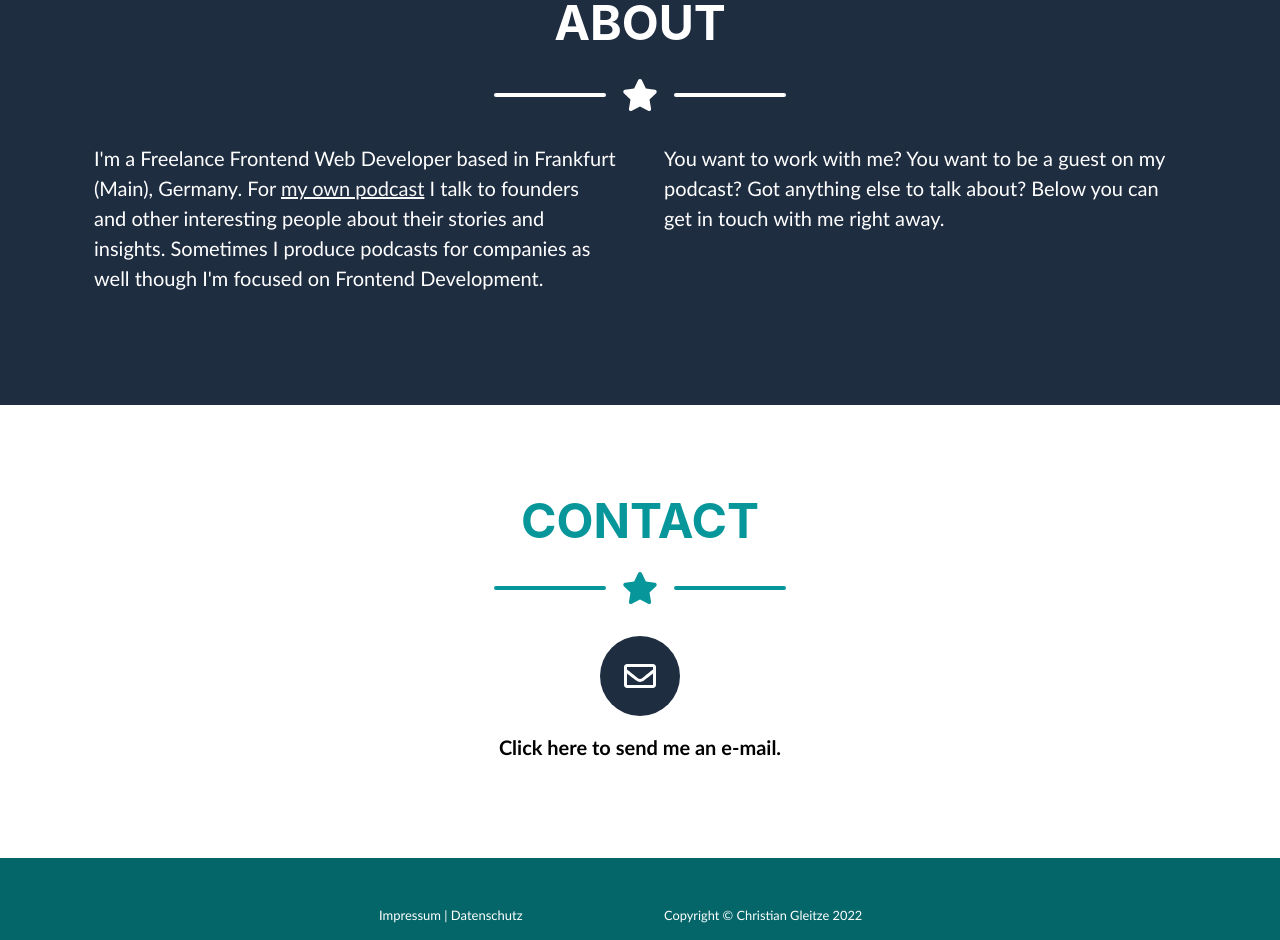
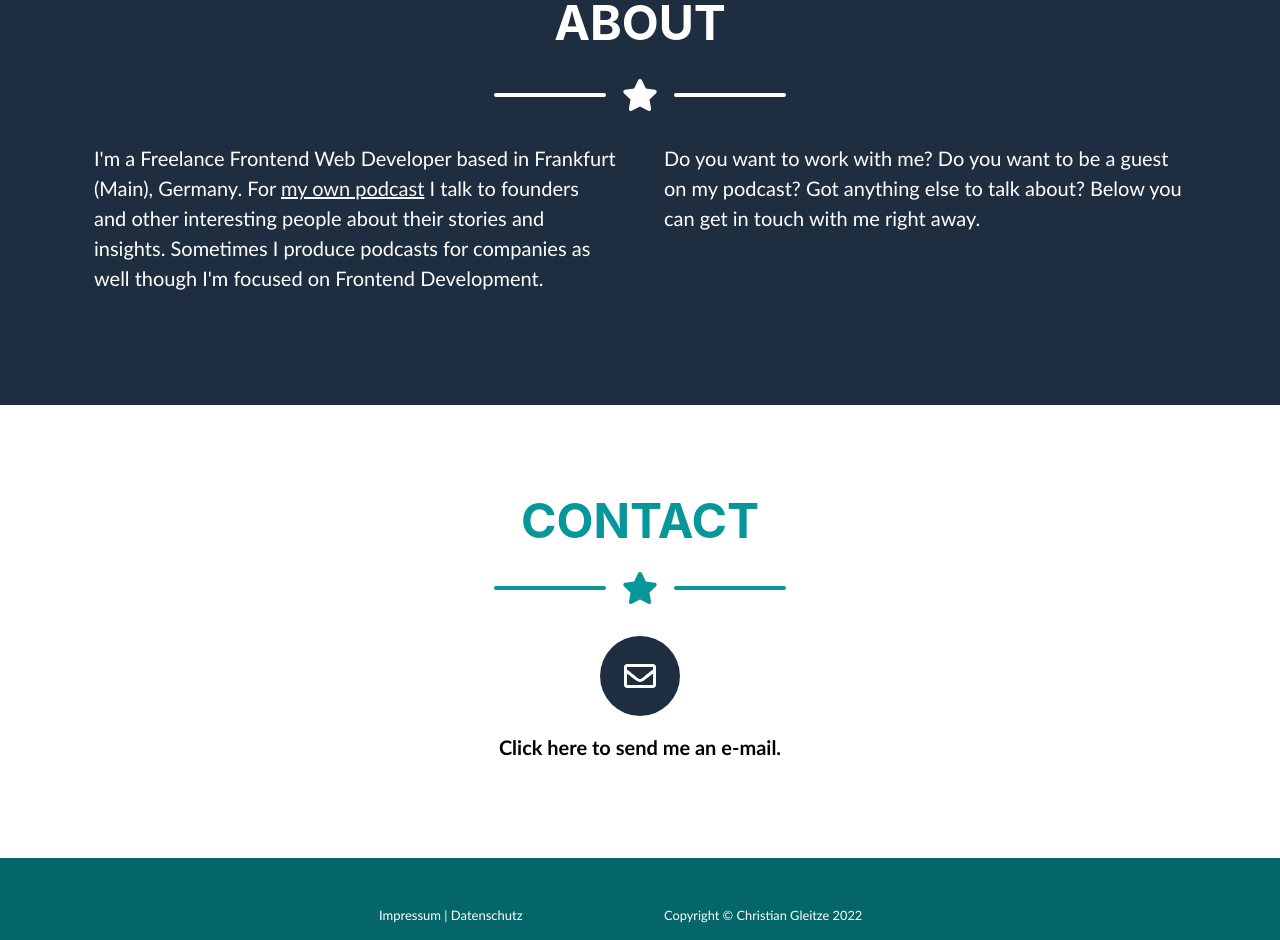
Before and after one commit to chrisgleitze/bootstrap-one-pager, a plain HTML site: page index.html in a window 1280 px wide. Shown: the part 1739-2679 px from the top of the page. Drawn offline with nearby package versions, Linux system fonts and the light colour scheme; a web font is replaced by a local one.

Commit message:
text correction in 'About'

```diff
--- a/index.html
+++ b/index.html
@@ -343,13 +343,14 @@
             <!-- About Section Content-->
             <div class="row">
                 <div class="col-6 ms-auto">
-                    <p class="lead">I'm a Freelance Frontend Web Developer based in Frankfurt (Main), Germany. For <a class="aboutlink"
-                            href="https://linktr.ee/ConnectingDotsPod" target="_blank">my own podcast</a> I
+                    <p class="lead">I'm a Freelance Frontend Web Developer based in Frankfurt (Main), Germany. For <a
+                            class="aboutlink" href="https://linktr.ee/ConnectingDotsPod" target="_blank">my own
+                            podcast</a> I
                         talk to founders and other interesting people about their stories and insights. Sometimes I
                         produce podcasts for companies as well though I'm focused on Frontend Development.</p>
                 </div>
                 <div class="col-6 ms-auto">
-                    <p class="lead">You want to work with me? You want to be a guest on my podcast? Got
+                    <p class="lead">Do you want to work with me? Do you want to be a guest on my podcast? Got
                         anything else to talk about? Below you can get in touch with me right away.</p>
                 </div>
             </div>
```
